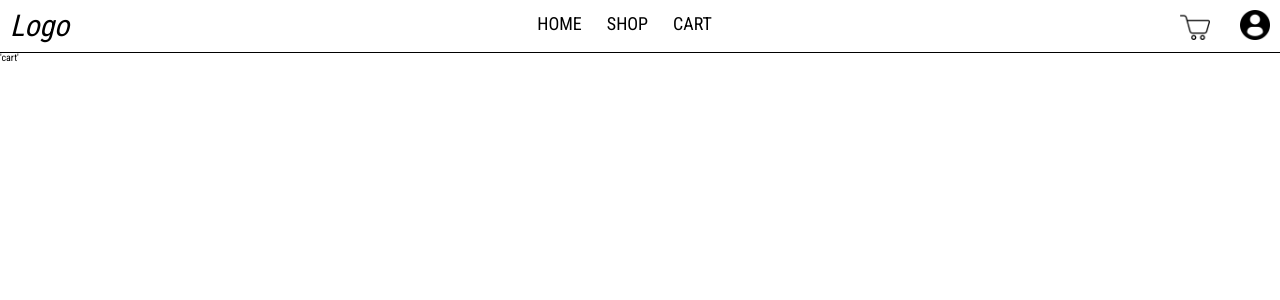
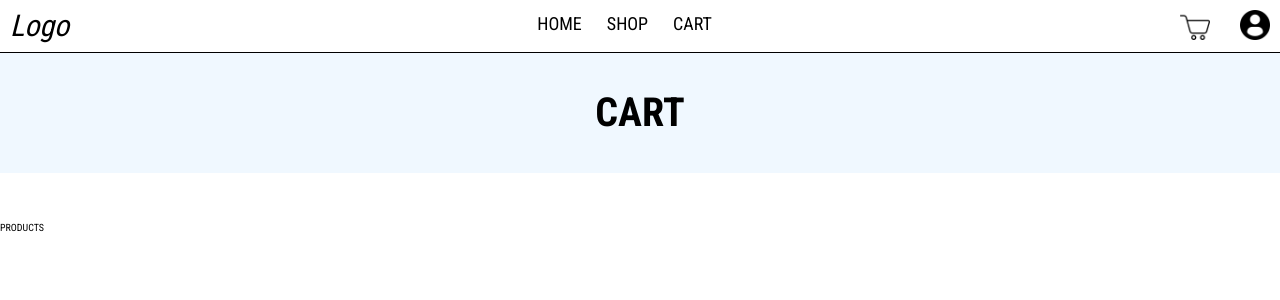
Before and after one commit to dg44k/ShoppingCart, a React (Vite) app: page /cart in a window 1280 px wide. Shown: the top 300 px of the page. Built offline with nearby package versions, Linux system fonts and the light colour scheme.

Commit message:
-add styles for cart

```diff
--- a/src/assets/css/base.css
+++ b/src/assets/css/base.css
@@ -193,7 +193,7 @@ header {
   font-size: 1.8rem;
 }
 
-.intro-shop {
+.intro-page {
   text-align: center;
   padding: 40px;
   font-size: 4rem;
@@ -216,6 +216,14 @@ header {
   margin-bottom: 30px;
 }
 
+.intro-page {
+  text-align: center;
+  padding: 40px;
+  font-size: 4rem;
+  background-color: #f0f8ff;
+  margin-bottom: 50px;
+}
+
 * {
   font-family: "Roboto Condensed", sans-serif;
 }
--- /dev/null
+++ b/src/assets/sass/_cart.scss
@@ -0,0 +1,8 @@
+.intro-page {
+	text-align: center;
+	padding: 40px;
+	font-size: 4rem;
+	background-color: #f0f8ff;
+
+	margin-bottom: 50px;
+}
--- a/src/assets/sass/_shop.scss
+++ b/src/assets/sass/_shop.scss
@@ -1,6 +1,6 @@
 @import '_card-product';
 
-.intro-shop {
+.intro-page {
 	text-align: center;
 	padding: 40px;
 	font-size: 4rem;
--- a/src/assets/sass/base.scss
+++ b/src/assets/sass/base.scss
@@ -3,6 +3,7 @@
 @import '_home';
 @import '_error-page';
 @import '_shop.scss';
+@import '_cart.scss';
 
 * {
 	font-family: 'Roboto Condensed', sans-serif;
--- a/src/components/ui/CardProduct.tsx
+++ b/src/components/ui/CardProduct.tsx
@@ -1,13 +1,13 @@
+import ImageIconCart from '../../assets/img/icon-cart.png'
 import { ProductType } from '../../types/ProductType'
-import ImageIconCart from '../../assets/img/icon-cart.png'
 
 const CardProduct: React.FC<ProductType> = (props: ProductType) => {
 	return (
 		<div className='card-product'>
-			<div className="card-product--show">
-				<img src={ImageIconCart} alt="icon cart" />
+			<div className='card-product--show'>
+				<img src={ImageIconCart} alt='icon cart' />
 			</div>
-			<img src={props.image} className='card-product__pict' />
+			<img src={props.image} alt='' className='card-product__pict' />
 			<div className='card-product__info'>
 				<p className='card-product__title'>{props.title}</p>
 				<p className='card-product__price'>{props.price} $</p>
--- a/src/components/ui/Cart.tsx
+++ b/src/components/ui/Cart.tsx
@@ -1,9 +1,11 @@
-
 const Cart: React.FC = () => {
 	return (
-		<>
-			'cart'
-		</>
+		<div className='wrapper-cart'>
+			<h1 className='intro-page intro-cart'>CART</h1>
+			<div className="selected-products">
+				PRODUCTS
+			</div>
+		</div>
 	);
 }
 
--- a/src/components/ui/ListProduct.tsx
+++ b/src/components/ui/ListProduct.tsx
@@ -16,7 +16,7 @@ const ListProduct: React.FC = () => {
 			.then(res => {
 				setProducts(res)
 			})
-	}, [])
+	}, [setProducts])
 
 	return (
 		<div className='cards-products'>
--- a/src/components/ui/Shop.tsx
+++ b/src/components/ui/Shop.tsx
@@ -3,7 +3,7 @@ import ListProduct from './ListProduct'
 const Shop: React.FC = () => {
 	return (
 		<div className='wrapper-shop'>
-			<h1 className='intro-shop'>SHOP</h1>
+			<h1 className='intro-page intro-shop'>SHOP</h1>
 			<div className='container shop-container'>
 				<div className='filters-shop'>FILTERS</div>
 				<div className='content'>
```
Also changed, not shown: 1 other file (tests, documents, lock files or other folders).
